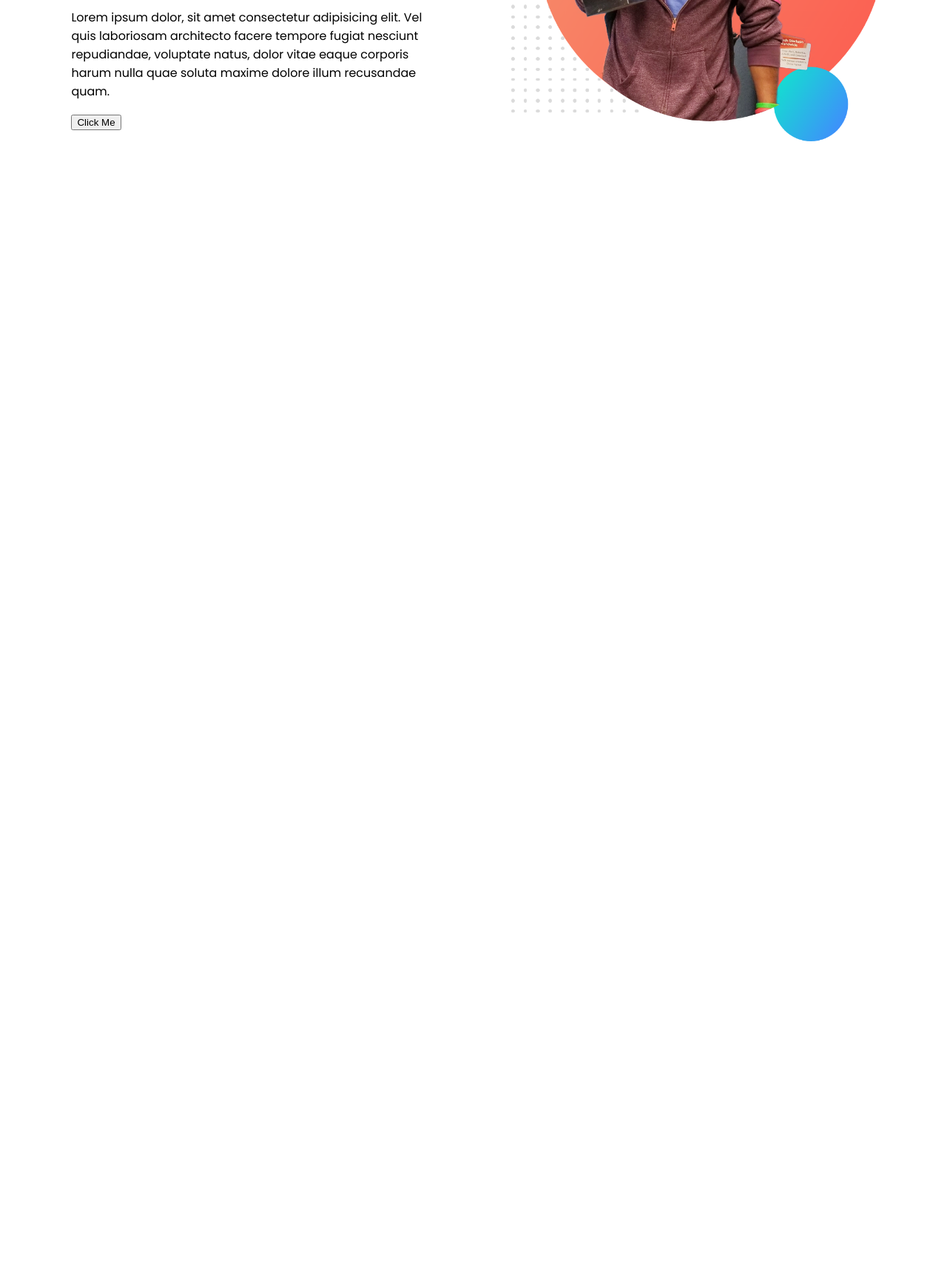
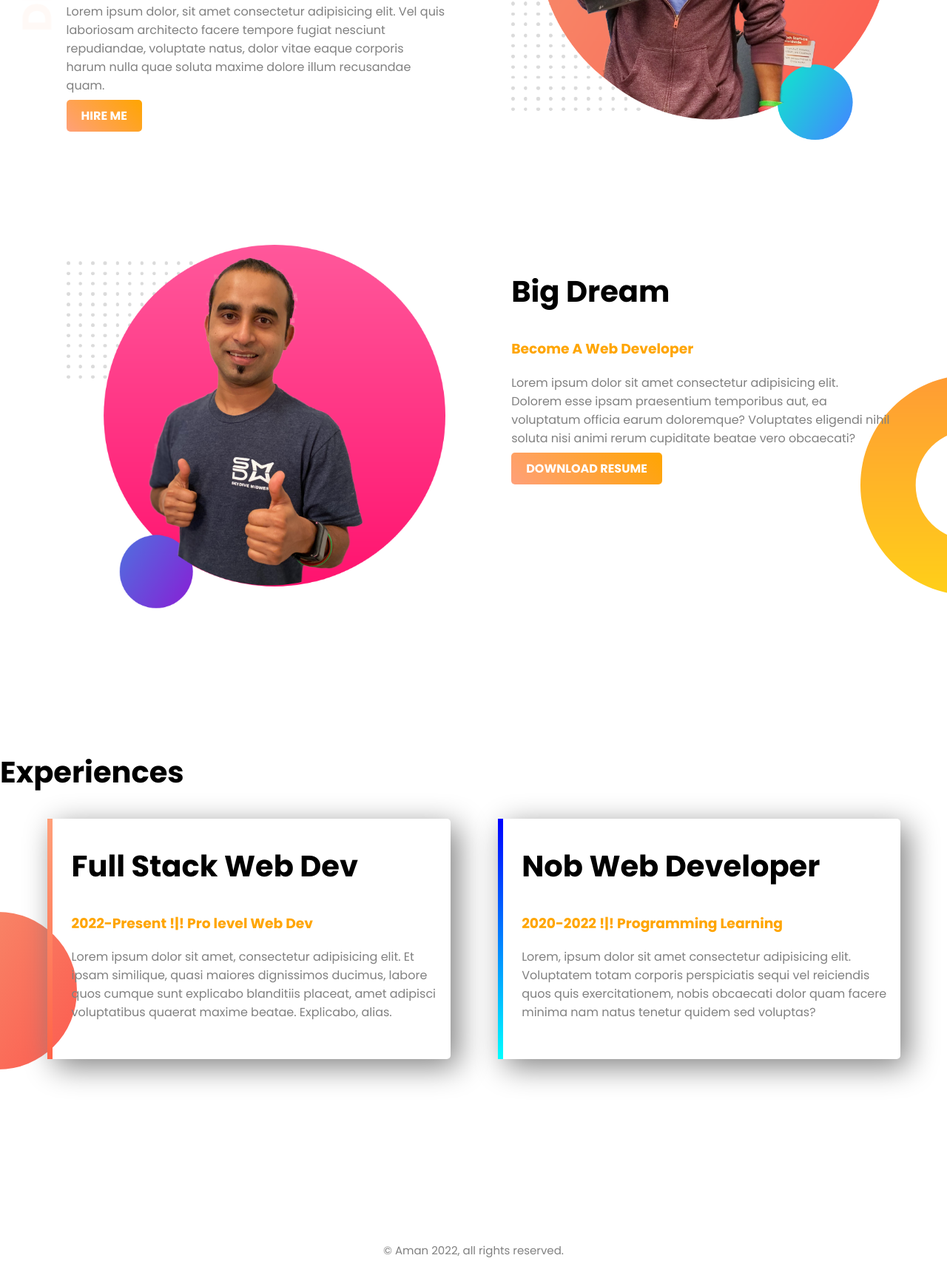
Before and after one commit to Md-AmanUllah/Web-Portfolio, a plain HTML site: page index.html in a window 1280 px wide. Shown: the part 319-2024 px from the top of the page at 74% size. Before the commit the page ends 800 px from the top, so only its background shows below. Drawn offline with Linux system fonts and the light colour scheme.

Commit message:
finised my web-portfolio

```diff
--- a/index.html
+++ b/index.html
@@ -16,25 +16,64 @@
 
 
 
-<section>
+<section class="top-banner">
     <div class="half-width">
         <h1>Welcome To</h1>
-        <h1><span class="name-highlight">Commando</span> World</h1>
+        <h1><span class="orange-highlight">Commando</span> World</h1>
         <h3>World-Class Professional WebDeveloper</h3>
         <p>
             Lorem ipsum dolor, sit amet consectetur adipisicing elit. Vel quis laboriosam architecto facere tempore fugiat nesciunt repudiandae, voluptate natus, dolor vitae eaque corporis harum nulla quae soluta maxime dolore illum recusandae quam.
         </p>
+        <a class="link-button" target="_blank" href="https://www.facebook.com">HIRE ME</a>
 
-        <button>Click Me</button>
     </div>
 
     <div class="half-width">
         <img src="images/jhankar.png" alt="ProfilePicture">
     </div>
 
+</section>
 
+<section class="dream-area">
+    <div class="half-width">
+        <img src="images/jhankar2.png" alt="">
+    </div>
+    <div class="half-width">
+        <h2>
+            Big Dream
+        </h2>
+        <h3 class="orange-highlight">
+            Become A Web Developer
+        </h3>
+        <p>
+            Lorem ipsum dolor sit amet consectetur adipisicing elit. Dolorem esse ipsam praesentium temporibus aut, ea voluptatum officia earum doloremque? Voluptates eligendi nihil soluta nisi animi rerum cupiditate beatae vero obcaecati?
+        </p>
+        <a target="_blank" class="link-button" href="https://www.youtube.com">DOWNLOAD RESUME</a>
+    </div>
+</section>
 
+<section class="experience-area">
+    <h2>Experiences</h2>
+    <div id="full-stack" class="half-width single-experience">
+        <h2>Full Stack Web Dev</h2>
+        <h3 class="orange-highlight">2022-Present  !|!  Pro level Web Dev</h3>
+        <p>
+            Lorem ipsum dolor sit amet, consectetur adipisicing elit. Et ipsam similique, quasi maiores dignissimos ducimus, labore quos cumque sunt explicabo blanditiis placeat, amet adipisci voluptatibus quaerat maxime beatae. Explicabo, alias.
+        </p>
+    </div>
+
+    <div id="nob-web" class="half-width single-experience" >
+        <h2>Nob Web Developer</h2>
+        <h3 class="orange-highlight">2020-2022  !|!  Programming Learning</h3>
+        <p>
+            Lorem, ipsum dolor sit amet consectetur adipisicing elit. Voluptatem totam corporis perspiciatis sequi vel reiciendis quos quis exercitationem, nobis obcaecati dolor quam facere minima nam natus tenetur quidem sed voluptas?
+        </p>
+    </div>
 </section>
+
+<footer>
+    <p>&copy; Aman 2022, all rights reserved.</p>
+</footer>
 
 </body>
 </html>
--- a/style.css
+++ b/style.css
@@ -1,11 +1,12 @@
 body{
+    margin: 0;
     font-family: 'Poppins', sans-serif;
 }
 h1{
     font-size:50px;
 }
-.name-highlight{
-   color: red;
+.orange-highlight{
+   color: orange;
 }
 
 .half-width{
@@ -18,3 +19,64 @@ h1{
 .half-width img{
     width: 100%;
 }
+
+.top-banner{
+    background-image: url("images/top-banner.png");
+    background-repeat: no-repeat;
+}
+
+section{
+    height: 650px;
+}
+
+.link-button{
+    text-decoration: none;
+    background-image: linear-gradient(45deg,lightSalmon, orange);
+    padding: 10px 20px;
+    border-radius: 5px;
+    color: white;
+    font-weight: 700;
+}
+
+h2{
+    font-size: 40px;
+}
+
+p{
+    color: gray;
+}
+
+.dream-area{
+    background-image: url("images/dream-bg.png");
+    background-repeat: no-repeat;
+    background-position: right;
+}
+
+.single-experience{
+    box-shadow: 10px 10px 40px gray;
+    border-radius: 5px;
+    height: 50%;
+}
+
+.experience-area{
+    background-image: url("images/exp-bg.png");
+    background-repeat: no-repeat;
+    background-position: left;
+}
+
+#full-stack{
+    border-left: 7px solid;
+    border-image: linear-gradient(180deg, lightSalmon, tomato);
+    border-image-slice: 1;
+}
+
+#nob-web{
+    border-left: 7px solid;
+    border-image: linear-gradient(blue, cyan);
+    border-image-slice: 1;
+}
+
+footer p{
+    text-align: center;
+    font-size: 15px;
+}
```
